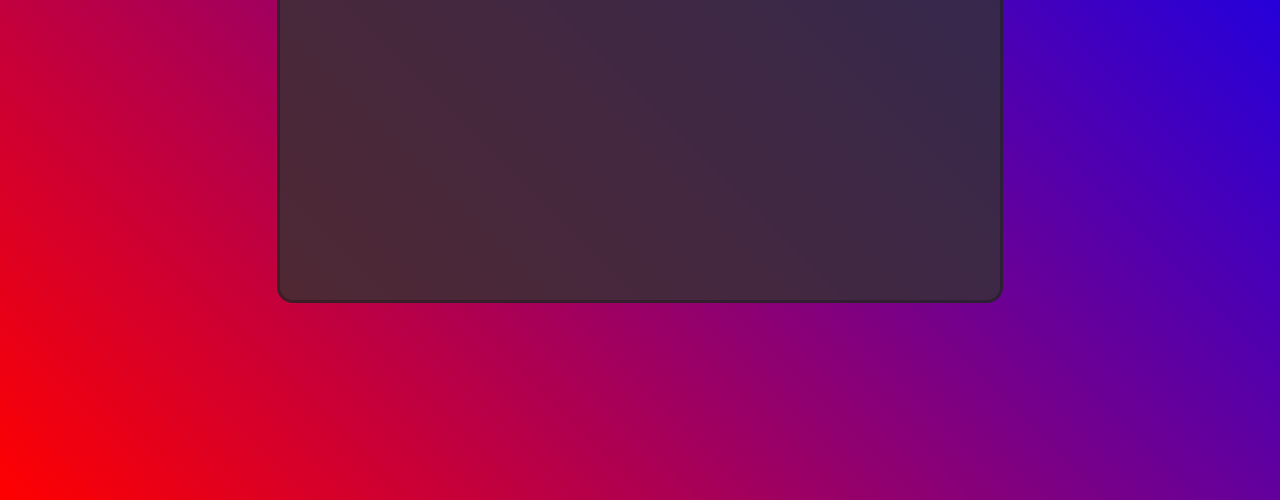
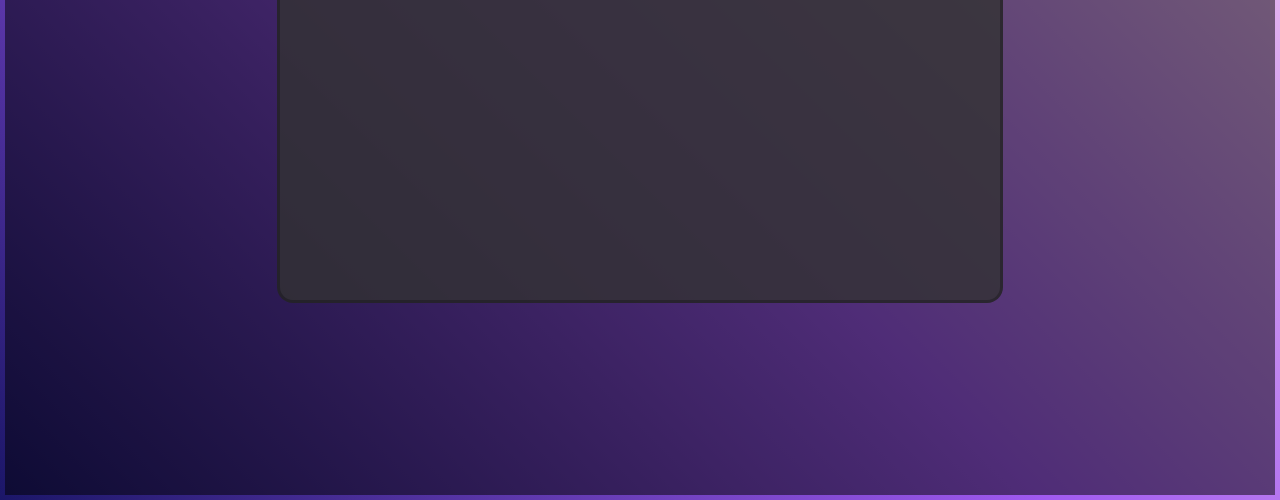
Before and after one commit to PotOfHarming/PotOfHarming.github.io, a plain HTML site: page index.html in a window 1280 px wide. Shown: the part 300-800 px from the top of the page. Drawn offline with Linux system fonts and the light colour scheme.

Commit message:
Update styles.css

```diff
--- a/styles.css
+++ b/styles.css
@@ -3,8 +3,16 @@
 }
 
 body {
-    background: linear-gradient(45deg, red, purple, blue);
-    margin: none;
+    background-color: black;
+    background: linear-gradient(45deg, #1b1668, #9f59ef, #fdd5ef);
+    margin: 5px;
+}
+
+#body-darker {
+    width: 100%;
+    height: 100%;
+    background-color: black;
+    opacity: 0.5;
 }
 
 #card {
```
